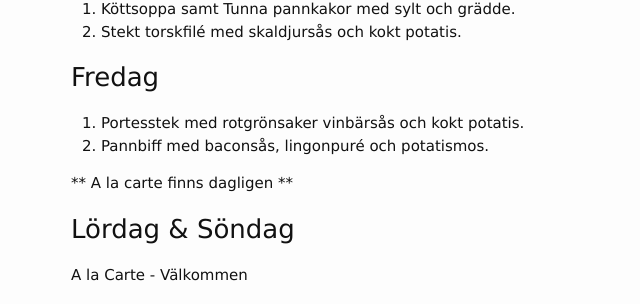
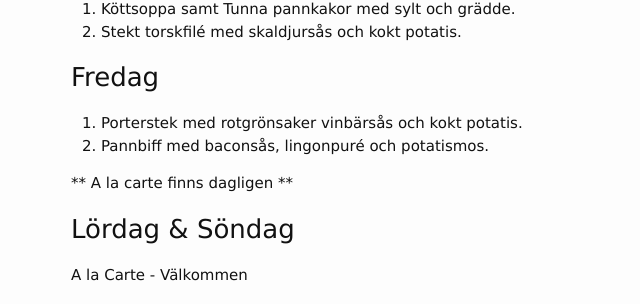
Before and after one commit to FarInn62/farinn62.github.io, a Jekyll site: the page built from lunch.md, in a window 1280 px wide. Shown: the part 620-924 px from the top of the page, without its empty margins (199-839 px from the left). Built offline with Jekyll 4.4.1, drawn with Linux system fonts in a browser that asks for light colours.

Commit message:
Update lunch.md

```diff
--- a/lunch.md
+++ b/lunch.md
@@ -33,7 +33,7 @@ Alla rätter: 80:- Take away: 70:-
 
 ### Fredag
 
-1. Portesstek med rotgrönsaker vinbärsås och kokt potatis.
+1. Porterstek med rotgrönsaker vinbärsås och kokt potatis.
 2. Pannbiff med baconsås, lingonpuré och potatismos.
 
 ** A la carte finns dagligen **
```
